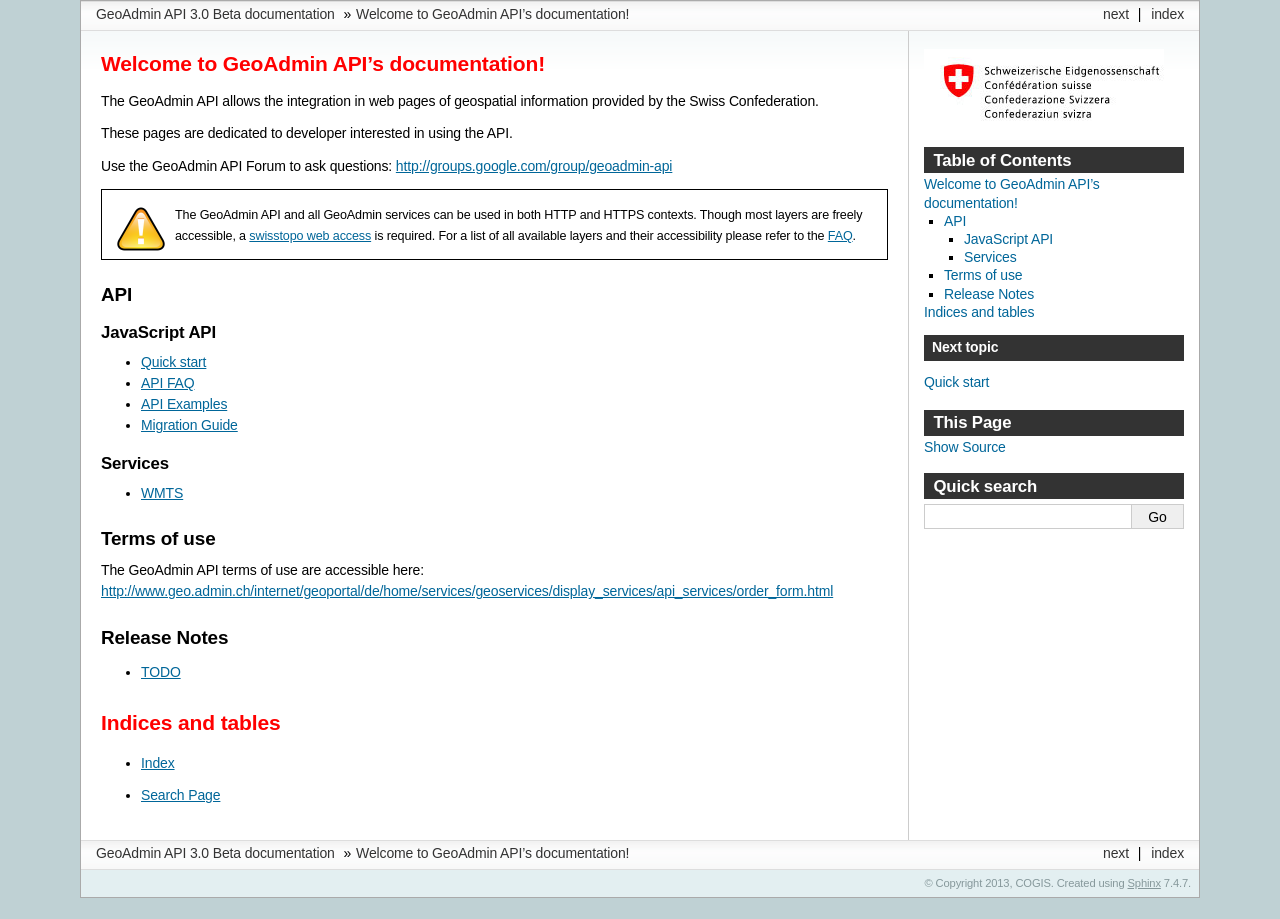
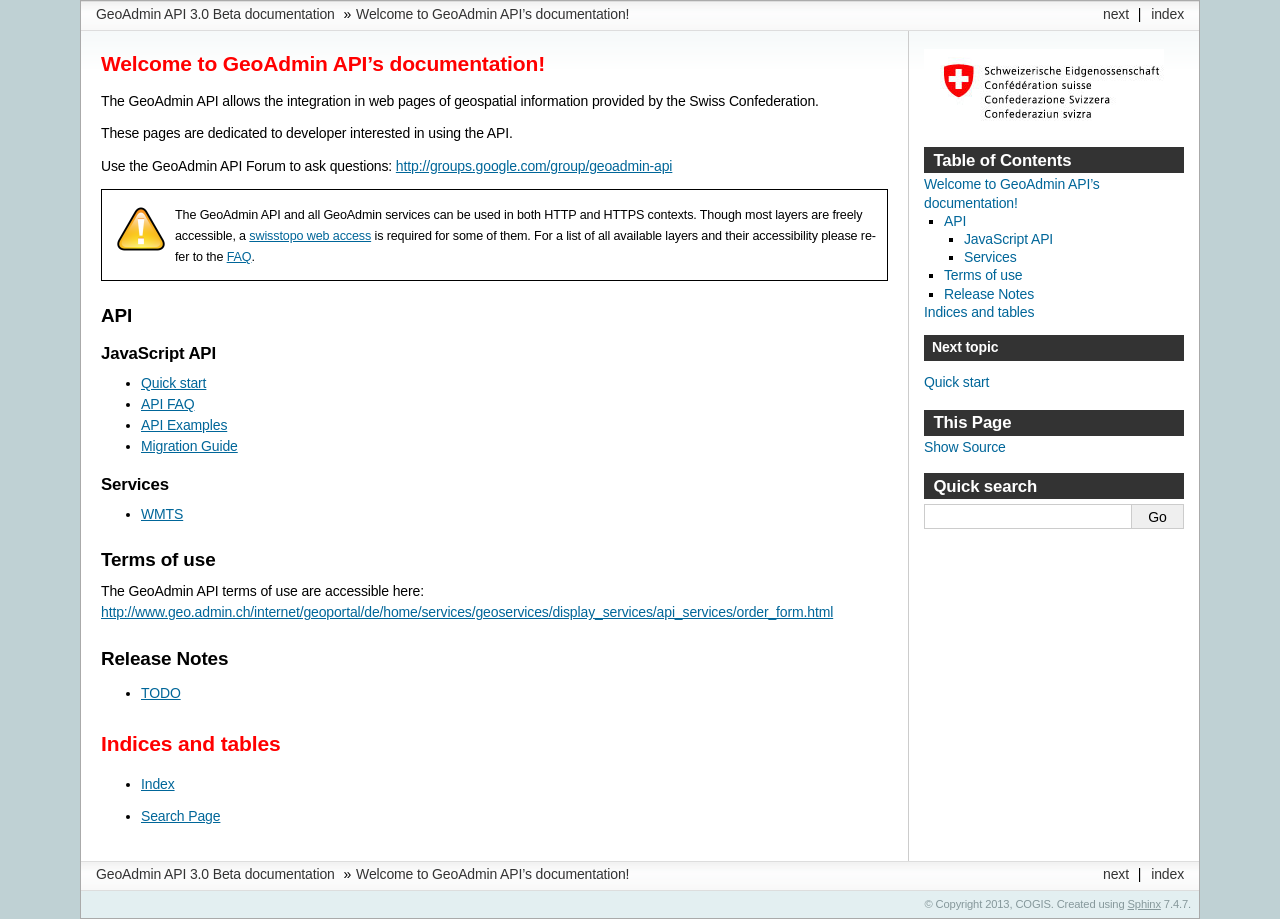
Before and after one commit to swisstopo-test/doc-chsdi3, a Sphinx documentation site: the page built from source/index.rst, in a window 1280 px wide. Built offline with Sphinx 7.4.7, drawn with Linux system fonts in a browser that asks for light colours; formulas are drawn with MathJax 3.

Commit message:
Update index.rst

```diff
--- a/source/index.rst
+++ b/source/index.rst
@@ -17,7 +17,7 @@ Use the GeoAdmin API Forum to ask questions: http://groups.google.com/group/geoa
     <div class="warning"i style="background-color: #ffffff; padding: 5px; border: 1px solid black;">
     <img src="_static/warning.png" style="float: left; margin: 10px;" />
 
-The GeoAdmin API and all GeoAdmin services can be used in both HTTP and HTTPS contexts. Though most layers are freely accessible, a `swisstopo web access <http://www.swisstopo.admin.ch/internet/swisstopo/en/home/products/services/web_services/webaccess.html>`_ is required. For a list of all available layers and their accessibility please refer to the `FAQ <api/faq/index.html#which-layers-are-available>`_.
+The GeoAdmin API and all GeoAdmin services can be used in both HTTP and HTTPS contexts. Though most layers are freely accessible, a `swisstopo web access <http://www.swisstopo.admin.ch/internet/swisstopo/en/home/products/services/web_services/webaccess.html>`_ is required for some of them. For a list of all available layers and their accessibility please refer to the `FAQ <api/faq/index.html#which-layers-are-available>`_.
 
 .. raw:: html
 
```
